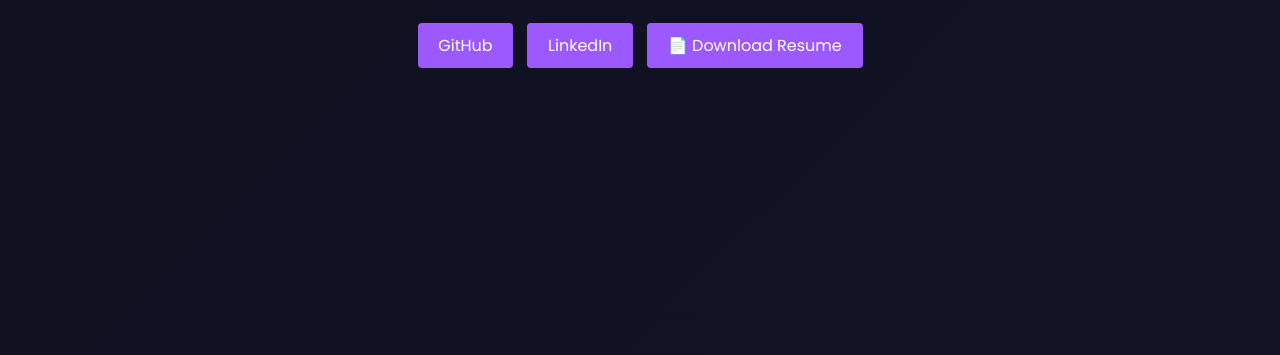
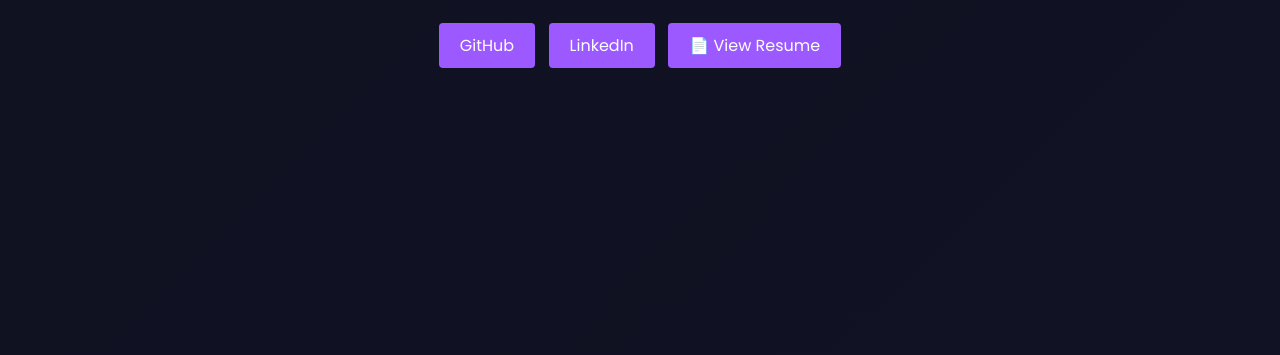
Before and after one commit to Mr-vengi/VENKATESH-K-PROFOLIO, a plain HTML site: page index.html in a window 1280 px wide. Shown: the part 445-800 px from the top of the page. Drawn offline with Linux system fonts and the light colour scheme.

Commit message:
index.html

```diff
--- a/index.html
+++ b/index.html
@@ -193,7 +193,8 @@
     <p>
       <a href="https://github.com/Mr-vengi?tab=repositories" target="_blank" class="btn">GitHub</a>
       <a href="https://linkedin.com/in/kvenkatesh-it" target="_blank" class="btn">LinkedIn</a>
-     <a href="RESUME.pdf" class="btn" download>📄 Download Resume</a>
+     <a href="https://drive.google.com/file/d/1XXaa-tF3h4bOpFHstMzN1UVEV-W1Q4MY/view?usp=drive_link" class="btn" target="_blank">📄 View Resume</a>
+
 
     </p>
   </section>
```
